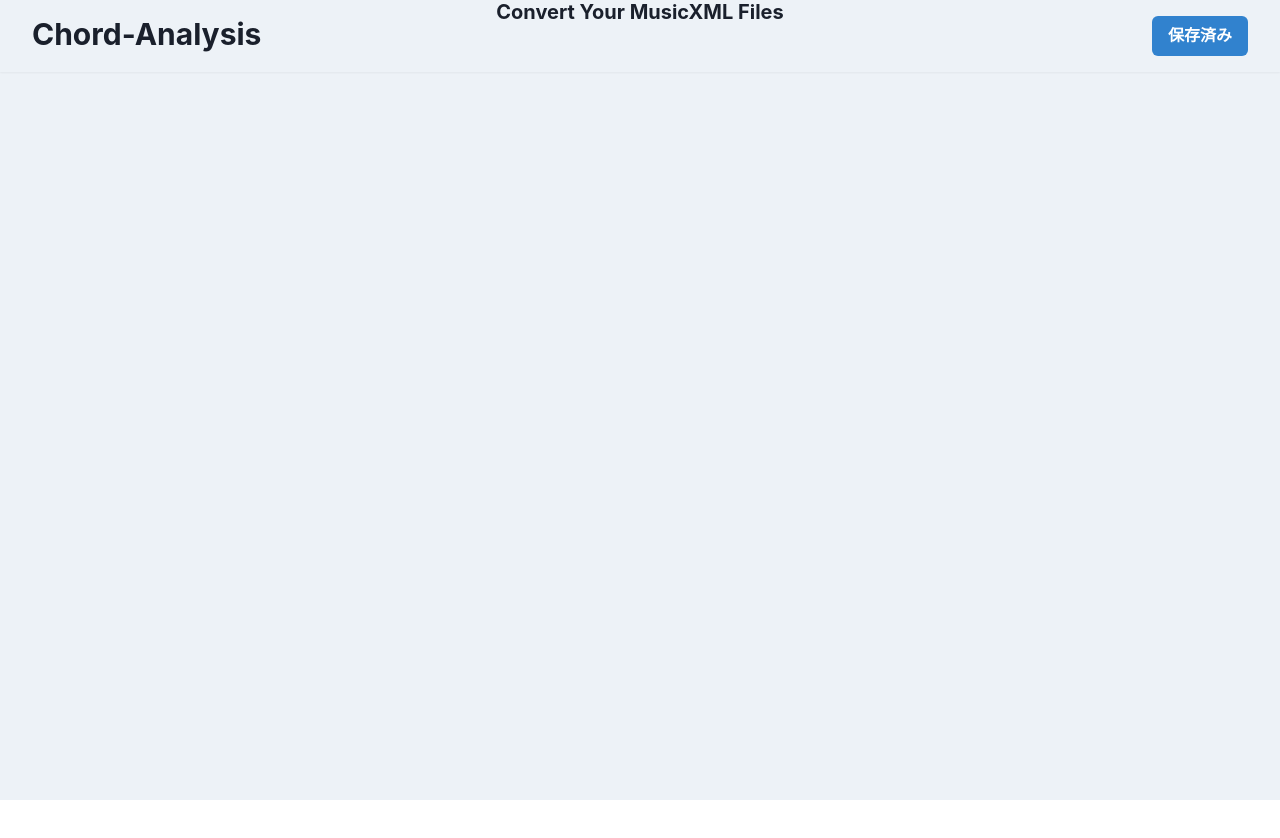
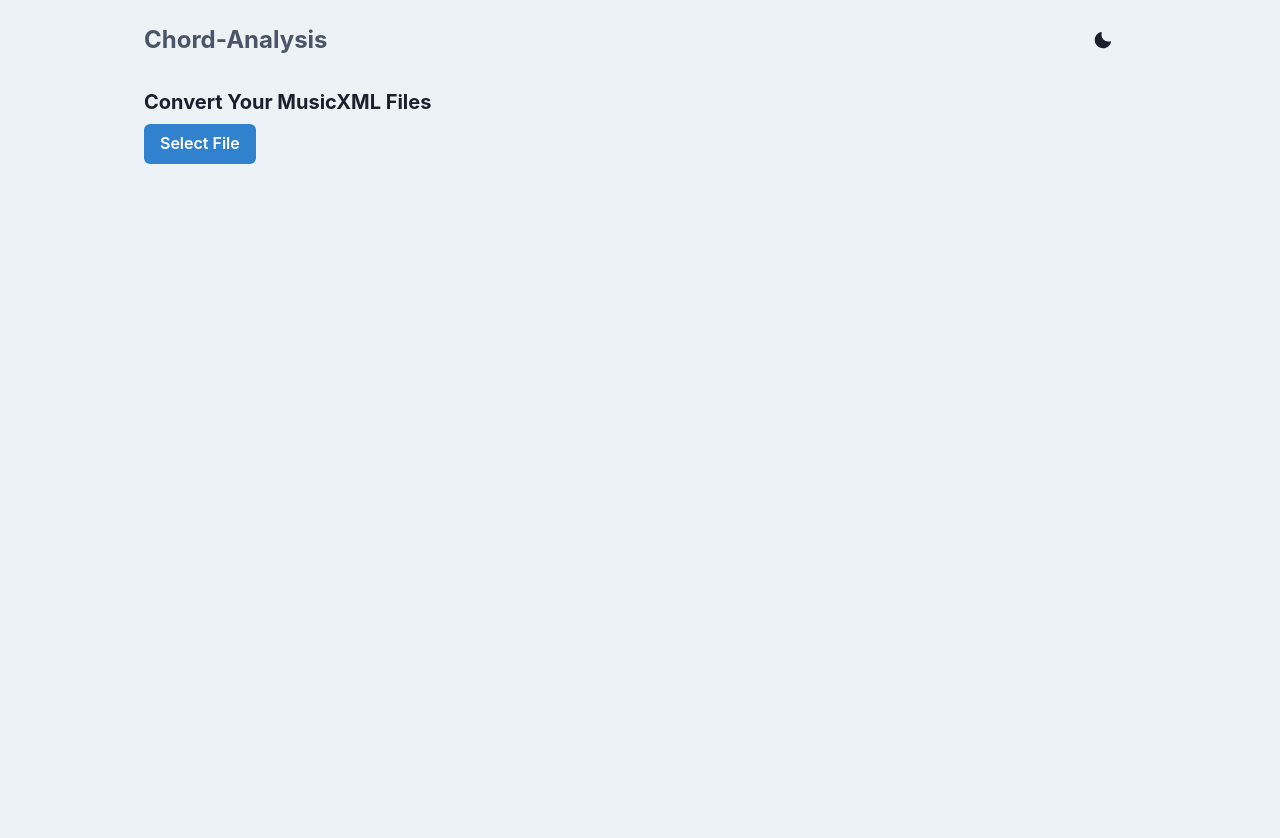
Before and after one commit to cancaonovachor/chord-analysis-front, a Next.js app: page / in a window 1280 px wide. Shown: the top 838 px of the page. Before the commit the page ends 800 px from the top, so only its background shows below. Built offline with nearby package versions, Linux system fonts and the light colour scheme.

Commit message:
wip contentsにテキストを追加

```diff
--- a/components/common/header/header.tsx
+++ b/components/common/header/header.tsx
@@ -1,27 +1,28 @@
 import React from "react";
-import { Flex, Box, IconButton, Spacer, Button, Heading, Container } from "@chakra-ui/react";
-import { ChevronLeftIcon } from "@chakra-ui/icons";
+import NextLink from "next/link";
+import { Flex, Box, IconButton, Spacer, Button, Heading, Container, useColorModeValue, useColorMode } from "@chakra-ui/react";
+import { ChevronLeftIcon, MoonIcon, SunIcon } from "@chakra-ui/icons";
 
-export const Header: React.FC = () => (
-  <Flex
-    as="header"
-    position="fixed"
-    top={0}
-    width="full"
-    shadow="sm"
-    py={4}
-    px={8}
-  >
-    <Box>
-      <Heading as='h3' size='lg'>
-        Chord-Analysis
-      </Heading>
-    </Box>
-    <Spacer />
-    <Box>
-      <Button disabled colorScheme="blue">
-        保存済み
-      </Button>
-    </Box>
-  </Flex>
-);
+export const Header: React.FC = () => {
+    // 追加 カラーモードを切り替える
+    const { colorMode, toggleColorMode } = useColorMode();
+    return (
+        /* 変更　ライトモードでgray.100,ダークモードでgray.900とする。 */
+        <Box bg={useColorModeValue('gray.100', 'gray.900')} px={4}>
+            <Container maxW="container.lg">
+                <Flex as="header" py="4" justifyContent="space-between" alignItems="center">
+                    <NextLink href="/" passHref>
+                        {/* 変更 ライトモードでgray.600、ダークモードでwhiteとする */}
+                        <Heading as='h1' fontSize="2xl" cursor="pointer" color={useColorModeValue('gray.600', 'white')}>
+                            Chord-Analysis
+                        </Heading>
+                    </NextLink>
+                    {/* 追加 切り替えアイコン */}
+                    <Button size='lg' onClick={toggleColorMode}>
+                        {colorMode === 'light' ? <MoonIcon /> : <SunIcon />}
+                    </Button>
+                </Flex>
+            </Container>
+        </Box>
+    );
+}
--- a/components/common/layouts/layouts.tsx
+++ b/components/common/layouts/layouts.tsx
@@ -1,14 +1,16 @@
 import React, { ReactElement } from "react";
-import { Flex, Box } from "@chakra-ui/react";
+import { Flex, Box, Container } from "@chakra-ui/react";
 import { Header } from "../header/header";
 
 export const Layout: React.FC<React.PropsWithChildren> = ({ children }) => (
-  <Flex bg="gray.100" w="100vw" h="100vh">
-    <Box>
+  <>
     <Header />
-    </Box>
-    <Flex mx="auto">{children}</Flex>
-  </Flex>
+    <Flex bg="gray.100" h="100vh">
+    <Container maxW="container.lg">
+      {children}
+      </Container>
+    </Flex>
 
+  </>
   // {/* <Footer /> */}
 );
--- a/pages/index.tsx
+++ b/pages/index.tsx
@@ -1,4 +1,4 @@
-import { Heading } from "@chakra-ui/react";
+import { Box, Button, Heading } from "@chakra-ui/react";
 import type { NextPage } from "next";
 import Head from "next/head";
 import Image from "next/image";
@@ -8,9 +8,16 @@ import styles from "../styles/Home.module.css";
 const Home: NextPage = () => {
   return (
     <Layout>
-      <Heading as='h4' size='md'>
-        Convert Your MusicXML Files
-      </Heading>
+      <Box>
+        <Heading as='h4' size='md' my="10px">
+          Convert Your MusicXML Files
+        </Heading>
+      </Box>
+      <Box>
+        <Button colorScheme="blue">
+          Select File
+        </Button>
+      </Box>
     </Layout>
   );
 };
```
